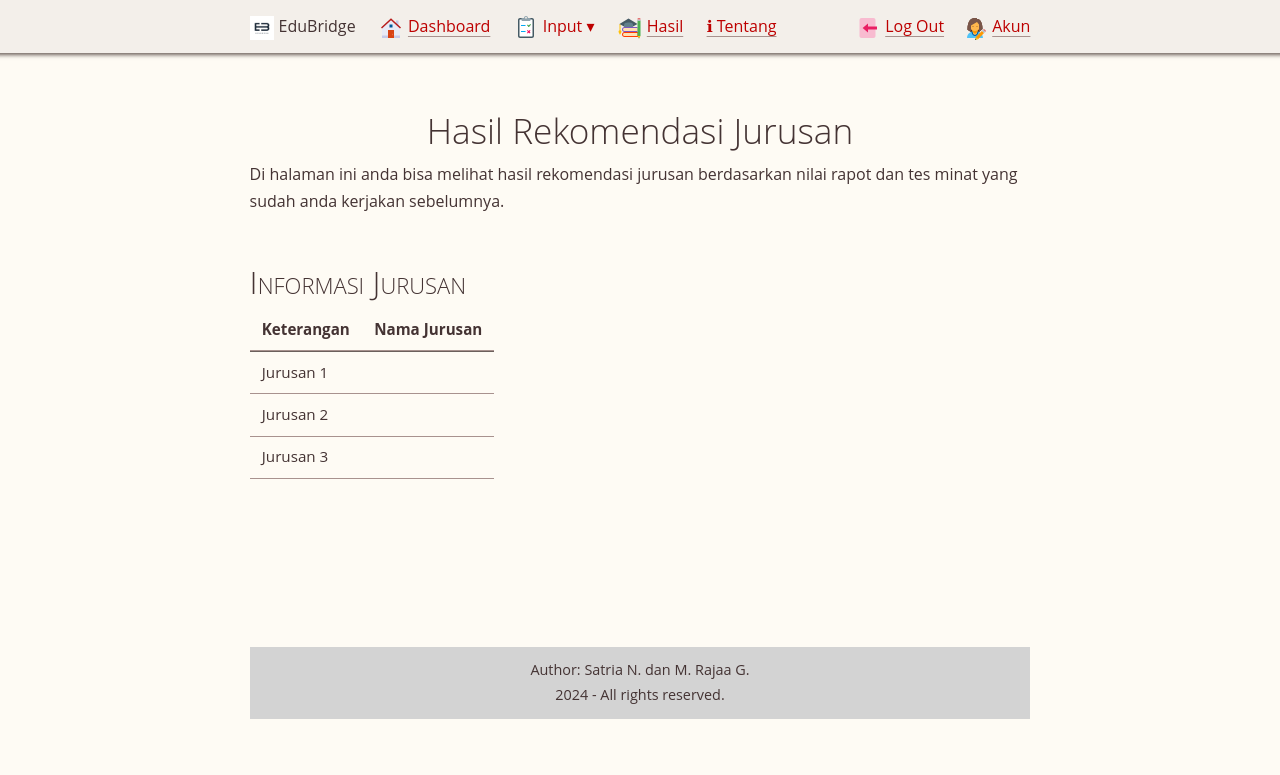
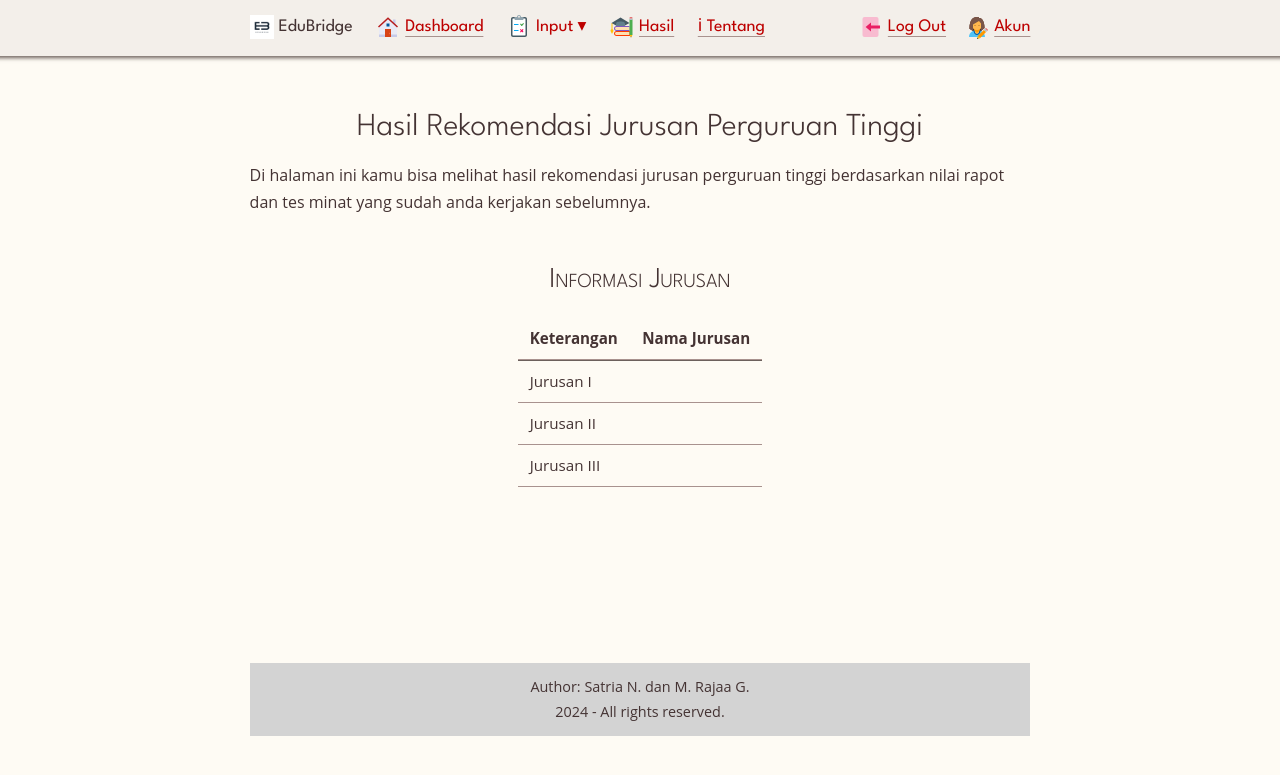
Before and after one commit to Disil/edubridge, a PHP site: page /hasil_rekomendasi.php in a window 1280 px wide. Shown: the top 775 px of the page. Run offline with PHP 8.4, Linux system fonts and the light colour scheme; the visitor is signed in with stand-in values (Sample User, id 1); tables that the repository leaves empty or names only in its code hold one stand-in row (values such as "Sample post"); data that the repository does not hold is empty.

Commit message:
refactor: nilai_rapot.php is now fully populated fix: small case in headings

```diff
--- a/css/classless.css
+++ b/css/classless.css
@@ -8,15 +8,17 @@ Table of Contents:
  5. Classes  (remove unwanted)
 */
 
+@import url('https://fonts.googleapis.com/css2?family=League+Spartan:wght@100..900&display=swap');
+
 /* 1. Theme Settings ––––––––––––––––––––-–––––––––––––– */
 :root, html[data-theme='light'] {
 	--rem: 12pt;
 	--width: 50rem;
 	--navpos: absolute;  /* fixed | absolute */
 	--font-p: 1em/1.7  'Open Sans', 'DejaVu Sans', FreeSans, Helvetica, sans-serif;
-	--font-h: .9em/1.5 'Open Sans', 'DejaVu Sans', FreeSans, Helvetica, sans-serif;
+	--font-h: .9em/1.5 'League Spartan', 'DejaVu Sans', FreeSans, Helvetica, sans-serif;
 	--font-c: .9em/1.4 'DejaVu Sans Mono', monospace;
-	--border: 1px solid var(--cmed);
+	--border: 1px solid var(--clink);
 	--ornament: "‹‹‹ ›››";
 	/* foreground   | background color */
 	--cfg:    #433;   --cbg: #fefbf4;
@@ -72,10 +74,10 @@ li:not(:last-child), dd:not(:last-child) { margin-bottom: 0.5rem; }
 dt { font-weight: bold; }
 
 /* headings */
-h1, h2, h3, h4, h5 { margin: 1.5em 0 .5rem; font: var(--font-h); line-height: 1.2em; clear: both; }
+h1, h2, h3, h4, h5 { margin: 1.5em 0 .5rem; font: var(--font-h); clear: both; }
 h1+h2, h2+h3, h3+h4, h4+h5 { margin-top: .5em; padding-top: 0; }  /* non-clashing headings */
-h1 { font-size: 2.2em; font-weight: 300; text-align: center}
-h2 { font-size: 2.0em; font-weight: 300; font-variant: small-caps; }
+h1 { font-size: 2.0em; font-weight: 300; text-align: center;}
+h2 { font-size: 1.8em; font-weight: 300; font-variant: small-caps; }
 h3 { font-size: 1.5em; font-weight: 400; }
 h4 { font-size: 1.1em; font-weight: 700; }
 h5 { font-size: 1.2em; font-weight: 400; color: var(--cfg); }
@@ -125,7 +127,7 @@ kbd { border: 1px solid var(--cmed); }
 blockquote { border-left: 0.4rem solid var(--cmed); padding: 0 0 0 1rem;  }
 time{ color: var(--cdark); }
 hr { border: 0; border-top: 0.1rem solid var(--cmed); }
-nav { width: 100%; background-color: var(--clight); }
+nav { width: 100%; background-color: var(--clight); font-family:"League Spartan", sans-serif; font-size: 1.1em;}
 ::selection, mark { background: var(--clink); color: var(--cbg); }
 
 
@@ -315,13 +317,13 @@ button, select {
 }
 button { padding: 0.4em 1em; font-size: 85%; letter-spacing: 0.1em; }
 button[disabled]{ color: var(--cdark); border-color: var(--cmed); }
-fieldset { border-radius: 4px; border: var(--border); padding: .5em 1em;}
+fieldset { border-radius: 4px; border: var(--border); padding: .5em 1em; }
 textarea:hover, input:not([type=checkbox]):not([type*='ra']):hover, select:hover{
   border: 1.5px solid var(--cemph);
 }
 textarea:focus, input:not([type=checkbox]):not([type*='ra']):focus{
-	border: 1.5px solid var(--clink);
-	box-shadow: 0 0 5px var(--clink);
+	border: 1.5px solid var(--cemph);
+	box-shadow: 0 0 5px var(--cemph);
 }
 p>button { padding: 0 .5em; margin: 0 .5em; }
 p>select { padding: 0;      margin: 0 .5em; }
--- a/hasil_rekomendasi.php
+++ b/hasil_rekomendasi.php
@@ -1,5 +1,6 @@
 <?php
 global $conn;
+global $id_siswa;
 include 'structure/check_conn.php';
 include 'database.php'
 ?>
@@ -14,16 +15,17 @@ include 'database.php'
     <link rel="stylesheet" href="css/classless.css">
     <link rel="stylesheet" href="css/tabbox.css">
     <link rel="stylesheet" href="css/themes.css">
-    <title>Hasil Rekomendasi Jurusan</title>
+    <title>EduBridge - Hasil Rekomendasi</title>
 </head>
 <body>
 <header>
     <?php include 'structure/header.php'; ?>
 </header>
 <main>
-    <h1>Hasil Rekomendasi Jurusan</h1>
-    <p>Di halaman ini anda bisa melihat hasil rekomendasi jurusan berdasarkan nilai rapot dan tes minat yang sudah anda kerjakan sebelumnya.</p>
-    <h2>Informasi Jurusan</h2>
+    <h1>Hasil Rekomendasi Jurusan Perguruan Tinggi</h1>
+    <p>Di halaman ini kamu bisa melihat hasil rekomendasi jurusan perguruan tinggi berdasarkan nilai rapot dan tes minat yang sudah anda kerjakan sebelumnya.</p>
+    <h2 style="text-align: center;">Informasi Jurusan</h2>
+    <figure>
         <table>
             <thead>
             <tr>
@@ -32,23 +34,24 @@ include 'database.php'
             </tr>
             </thead>
             <tbody>
-        <?php $result = mysqli_query($conn, "SELECT * FROM wpcguvfn_edubridge_db.hasil_rekomendasi");
+            <?php $result = mysqli_query($conn, "SELECT * FROM wpcguvfn_edubridge_db.hasil_rekomendasi WHERE id_siswa = '$id_siswa'");
             while ($row = mysqli_fetch_assoc($result)) {?>
                 <tr>
-                <td>Jurusan 1</td>
+                    <td>Jurusan I</td>
                     <td><?php echo $row['Jurusan_1'];?></td>
                 </tr>
                 <tr>
-                <td>Jurusan 2</td>
+                    <td>Jurusan II</td>
                     <td><?php echo $row['Jurusan_2'];?></td>
                 </tr>
                 <tr>
-                <td>Jurusan 3</td>
+                    <td>Jurusan III</td>
                     <td><?php echo $row['Jurusan_3'];?></td>
                 </tr>
             <?php }?>
             </tbody>
         </table>
+    </figure>
 </main>
 <footer><?php include 'structure/footer.php'; ?></footer>
 </body>
--- a/tes_riasec_info.php
+++ b/tes_riasec_info.php
@@ -20,7 +20,7 @@
     <header><?php include 'structure/header.php'; ?></header>
     <main>
         <h1>Sekilas Mengenai Tes RIASEC</h1>
-        <h2>Apa itu tes RIASEC?</h2>
+        <h2>Apa Itu Tes RIASEC?</h2>
         <p>Tes RIASEC adalah sebuah tes minat dan bakat berdasarkan tipe kepribadian seseorang. Jika belum pernah mengikuti tes RIASEC, silahkan jawab pertanyaan berikut ini untuk mengetahui nilai anda.</p>
         <p>Tidak ada jawaban salah dan benar, jawablah sesuai keadaan anda.</p>
         <h2>Cara Mengerjakan Tes</h2>
```
Also changed, not shown: input_nilai_rapot.php (+6 -3 lines), nilai_rapot.php (+22 -2 lines), tes_riasec.php (+3 -16 lines), tes_riasec_hasil.php (+4 -21 lines). Lines whose indentation alone changed are shown as unchanged.
